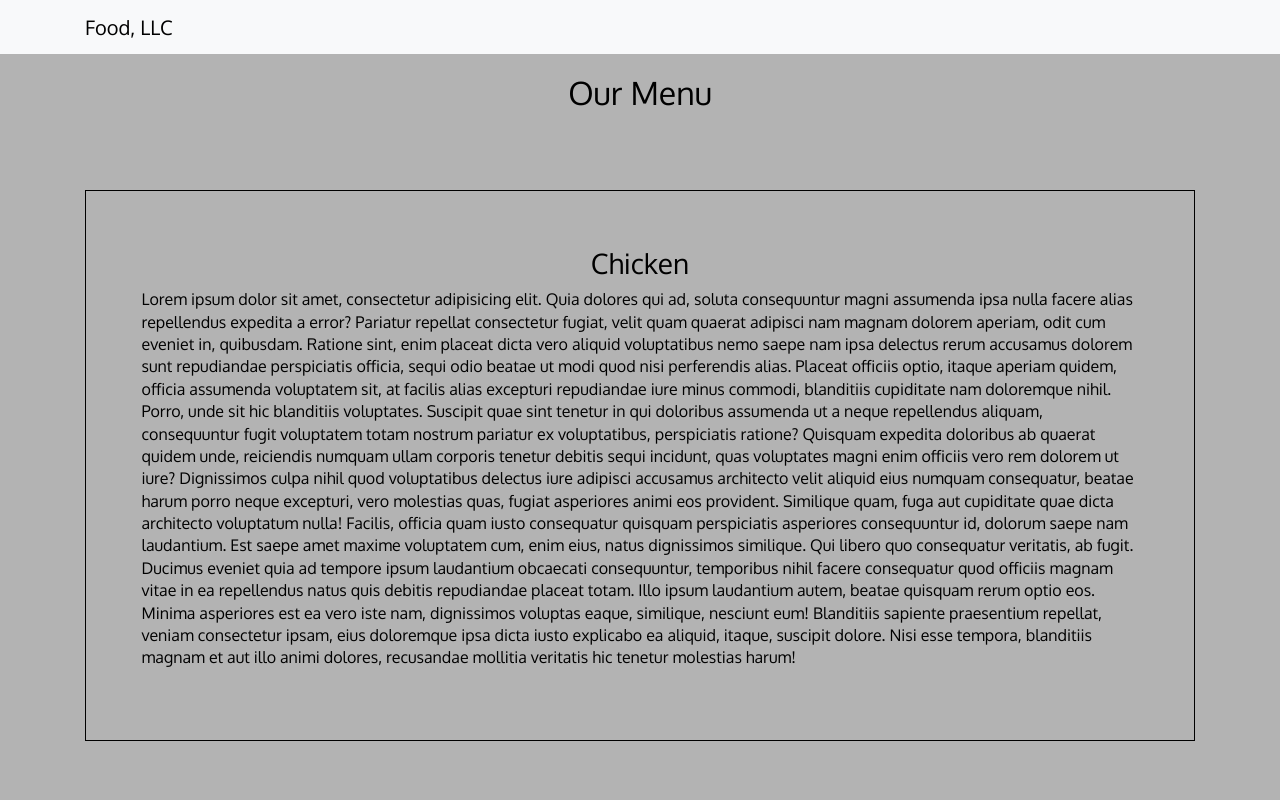
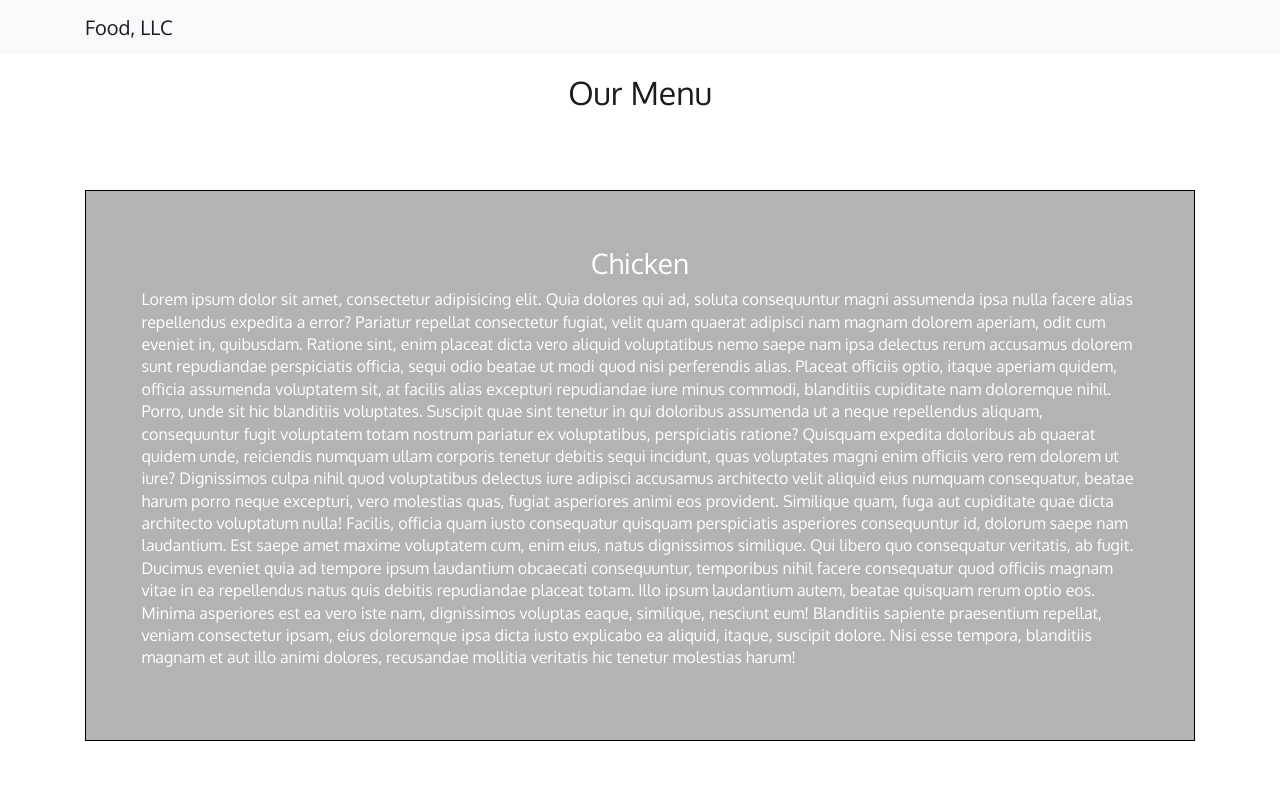
Before and after one commit to scottwest365/Course3-Assignment-C3M1A1, a plain HTML site: page index.html in a window 1280 px wide. Shown: the top 800 px of the page. Drawn offline with nearby package versions, Linux system fonts and the light colour scheme.

Commit message:
Change background and text colors in style.css
Updated colors for better readability and consistency.

```diff
--- a/css/style.css
+++ b/css/style.css
@@ -1,8 +1,7 @@
 body {
-    background-color: #b3b3b3;
-    color: #000000;
+    color: #1c1c20;
     font-family: 'Oxygen', sans-serif;
-    line-height: 1.4;
+    line-height: 1.4;   /* (5) Improves readability */
 }
 
 .navbar {
@@ -10,9 +9,9 @@ body {
     border-radius: 0;
 }
 
-/* Bootstrap 4-compatible selector */
-.navbar .navbar-brand {
-    color: #000000;
+/* (1) Bootstrap 4-compatible selector (replaces .navbar-default .navbar-brand) */
+.navbar .navbar-brand{
+    color: #1c1c20;
 }
 
 h2 {
@@ -25,5 +24,5 @@ section {
     margin-bottom: 3%;
     padding: 5%;
     background-color: #b3b3b3;
-    color: #000000;
+    color: #fff;   /* (4) Ensures readable text on the red background */
 }
```
